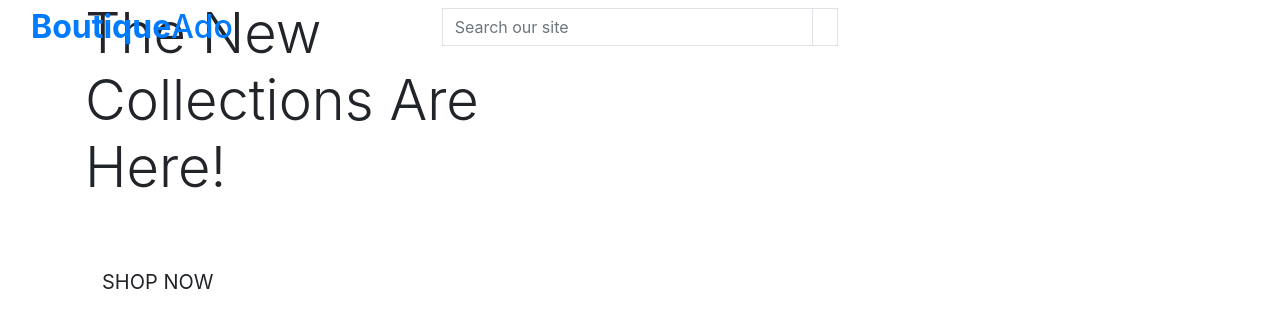
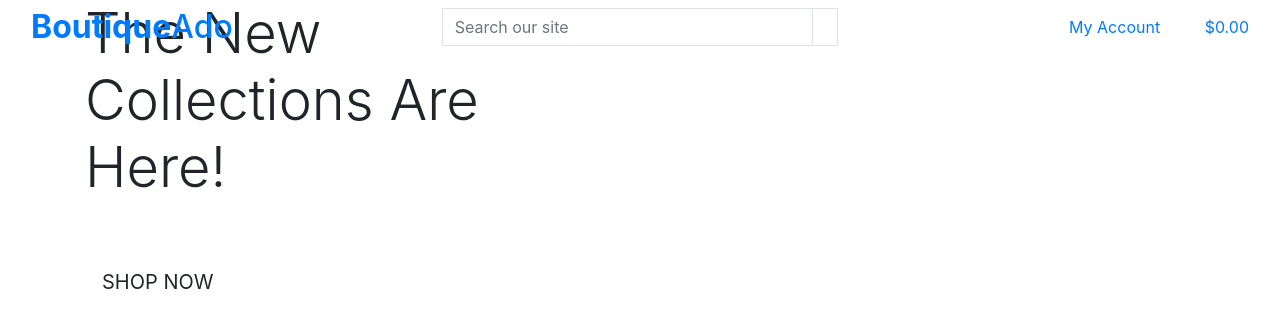
Before and after one commit to MoniMurray/boutique_ado_v1, a Django app: page / in a window 1280 px wide. Shown: the top 328 px of the page. Run offline with Django 3.2, Linux system fonts and the light colour scheme.

Commit message:
Complete adding of main page header

```diff
--- a/templates/base.html
+++ b/templates/base.html
@@ -64,8 +64,45 @@
             <!-- Account & Shopping Bag links -->
             <div class="col-12 col-lg-4 my-auto py-1 py-lg-0 text-lg-left">
                 <ul class="list-inline list-unstyled text-center text-lg-right my-0">
-                    <li class="list-inline-item dropdown"></li>
-                    <li class="list-inline-item"></li>
+                    <li class="list-inline-item dropdown">
+                        <!-- Dropdown My Profile menu for logged in users -->
+                        <a class="text-black nav-link" href="#" id="user-options" data-toggle="dropdown"
+                            aria-haspopup="true" aria-expanded="false">
+                            <div class="text-center">
+                                <div><i class="fas fa-user fa-lg"></i></div>
+                                <p class="my-0">My Account</p>
+                            </div>
+                        </a>
+                        <div class="dropdown-menu border-0" aria-labelledby="user-options">
+                            {% if request.user.is_authenticated %}
+                            <!-- if the user is the superuser we want them to be able to manage the store by 'CRUD' store products -->
+                            {% if request.user.is_superuser %}
+                            <a href="" class="dropdown-item">Product Management</a>
+                            {% endif %}
+                            <a href="" class="dropdown-item">My Profile</a>
+                            <!-- the following urls are coming from Django allauth -->
+                            <a href="{% url 'account_logout' %}" class="dropdown-item">Logout</a>
+                            {% else %}
+                            <a href="{% url 'account_signup' %}" class="dropdown-item">Register</a>
+                            <a href="{% url 'account_login' %}" class="dropdown-item">Login</a>
+                            {% endif %}
+                        </div>
+                    </li>
+                    <li class="list-inline-item">
+                        <a class="{% if grand_total %}text-info font-weight-bold{% else %}text-black{% endif %} nav-link"
+                            href="">
+                            <div class="text-center">
+                                <div><i class="fas fa-shopping-bag fa-lg"></i></div>
+                                <p class="my-0">
+                                    {% if grand_total %}
+                                    ${{ grand_total|floatformat:2 }}
+                                    {% else %}
+                                    $0.00
+                                    {% endif %}
+                                </p>
+                            </div>
+                        </a>
+                    </li>
                 </ul>
             </div>
         </div>
@@ -93,5 +130,3 @@
 
 
 </body>
-
-</html>
```
